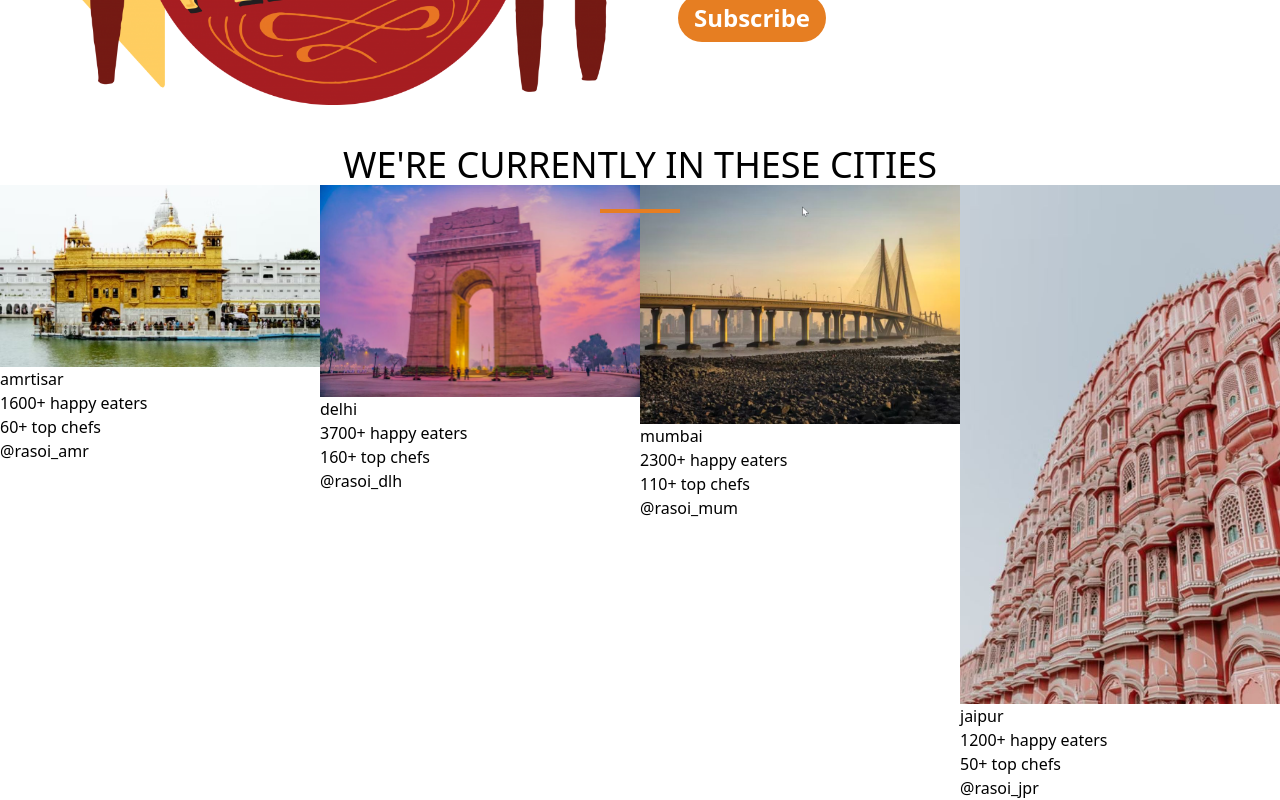
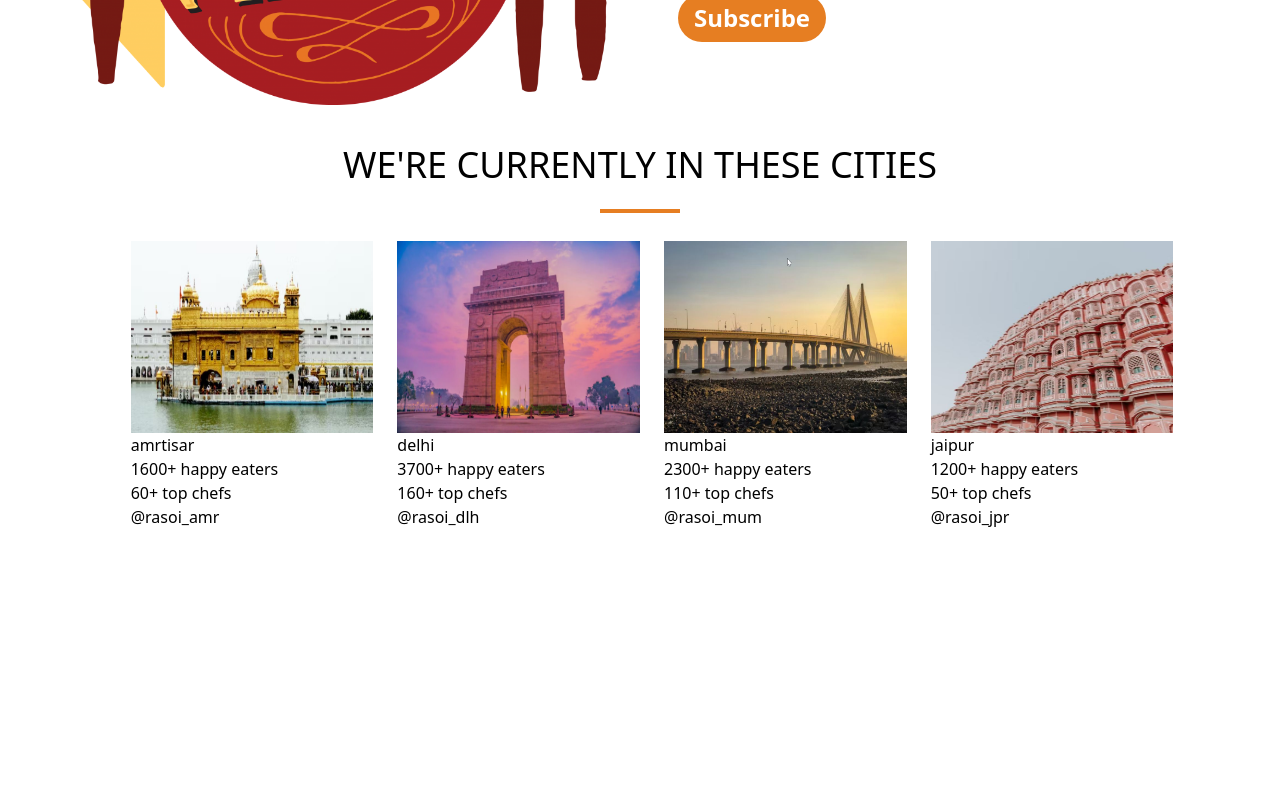
Before and after one commit to barnwalp/rasoi, a React (Create React App) app: page / in a window 1280 px wide. Shown: the part 2358-3158 px from the top of the page. After the commit the page ends 2887 px from the top, so only its background shows below. Built offline with nearby package versions, Linux system fonts and the light colour scheme.

Commit message:
feat/removing image overflow

```diff
--- a/src/App.js
+++ b/src/App.js
@@ -34,8 +34,8 @@ const App = () => {
 
 	const cities = locations.map((city) => {
 		return (
-			<div>
-				<img src={ city.url } alt={city.city} />
+			<div className="ml-6">
+				<img className="h-48 w-full overflow-hidden" src={ city.url } alt={city.city} />
 				<h3>{city.city}</h3>
 				<div>
 					<p>{city.noOfCustomers}</p>
@@ -175,10 +175,10 @@ const App = () => {
 			</section>
 
 			<section>
-				<h2 className="relative uppercase mt-10 font-light text-4xl text-center after:absolute after:content-[''] after:w-20 after:h-1 after:bg-primary after:mx-auto after:left-0 after:right-0 after:top-16">
+				<h2 className="relative mb-14 uppercase mt-10 font-light text-4xl text-center after:absolute after:content-[''] after:w-20 after:h-1 after:bg-primary after:mx-auto after:left-0 after:right-0 after:top-16">
 							We're currently in these cities
 				</h2>
-				<div className="grid md:grid-cols-4">
+				<div className="w-5/6 mx-auto grid md:grid-cols-4">
 					{cities}
 				</div>
 			</section>
```
